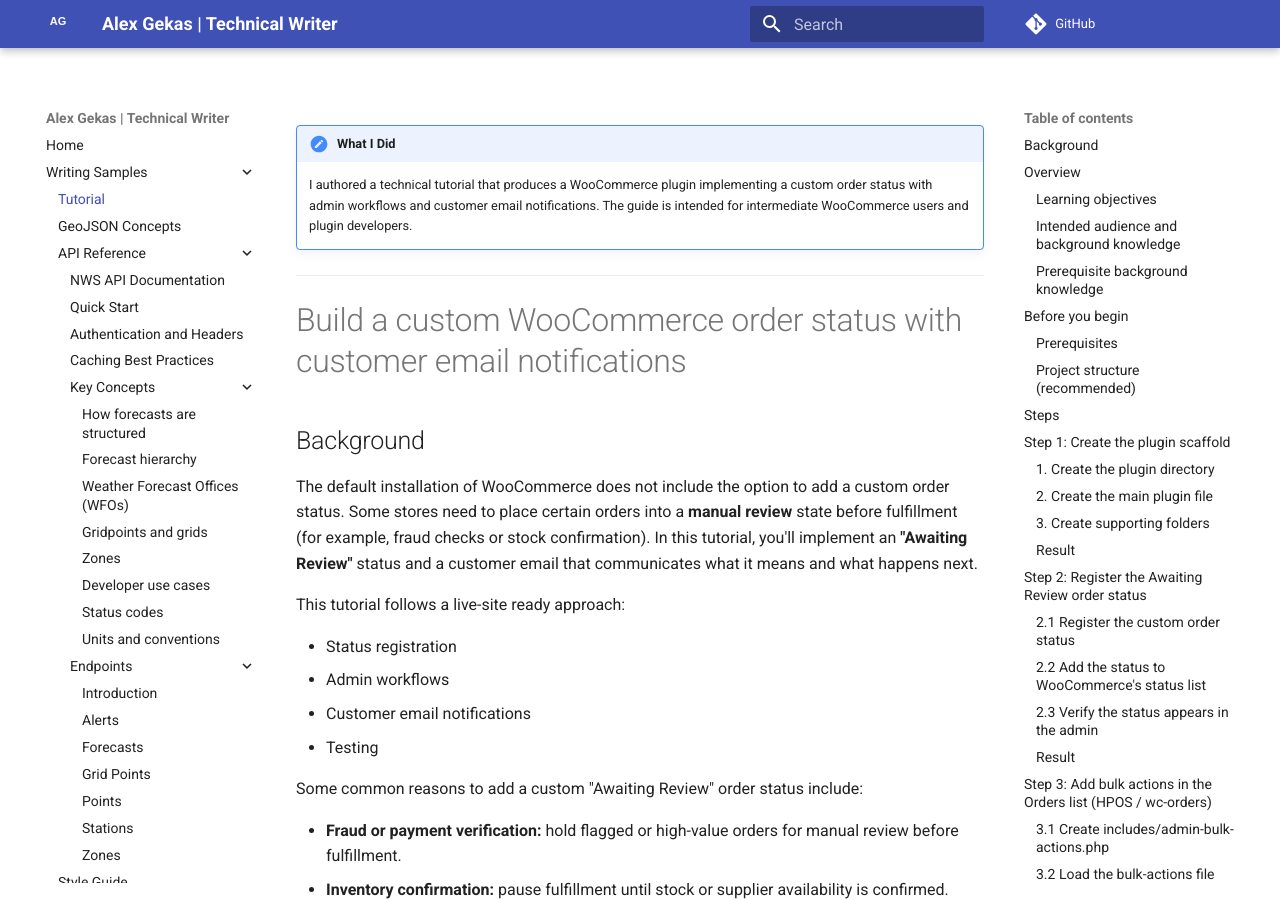
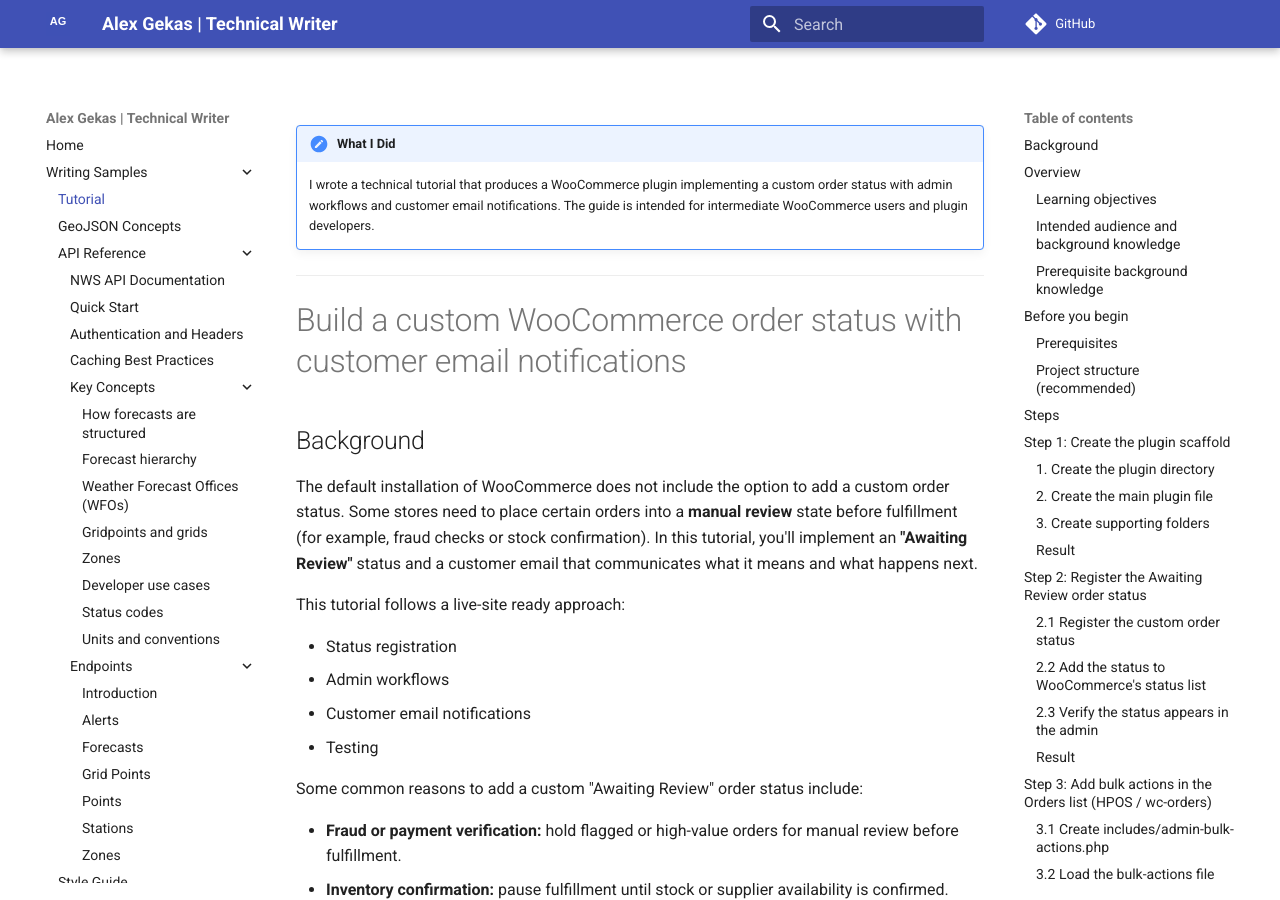
Before and after one commit to Alex-Gekas/Alex-Gekas.github.io, an MkDocs documentation site: the page built from docs/writing-samples/tutorial/woo_comm_tutorial.md, in a window 1280 px wide and 900 px high. Built offline with MkDocs 1.6.1 and Material for MkDocs 9.7.7, drawn with Linux system fonts in a browser that asks for light colours; comment, search, counter and statistics services are not loaded.

Commit message:
Fix MkDocs meta, clean code fences, update tutorial title

```diff
--- a/docs/writing-samples/tutorial/woo_comm_tutorial.md
+++ b/docs/writing-samples/tutorial/woo_comm_tutorial.md
@@ -1,12 +1,12 @@
 ---
-title: WooCommerce — build a custom WooCommerce order status
+title: Technical Tutorial-WooCommerce Order Status & Emails
 tags:
   - tutorial
   - WooCommerce
 ---
 !!! note "What I Did"
 
-    I authored a technical tutorial that produces a WooCommerce plugin implementing a custom order status with admin workflows and customer email notifications. The guide is intended for intermediate WooCommerce users and plugin developers.
+    I wrote a technical tutorial that produces a WooCommerce plugin implementing a custom order status with admin workflows and customer email notifications. The guide is intended for intermediate WooCommerce users and plugin developers.
 ---
 
 # Build a custom WooCommerce order status with customer email notifications
--- a/mkdocs.yml
+++ b/mkdocs.yml
@@ -52,6 +52,7 @@
   - Blog: blog/index.md
 
 markdown_extensions:
+  - meta
   - admonition
   - attr_list
   - def_list
```
